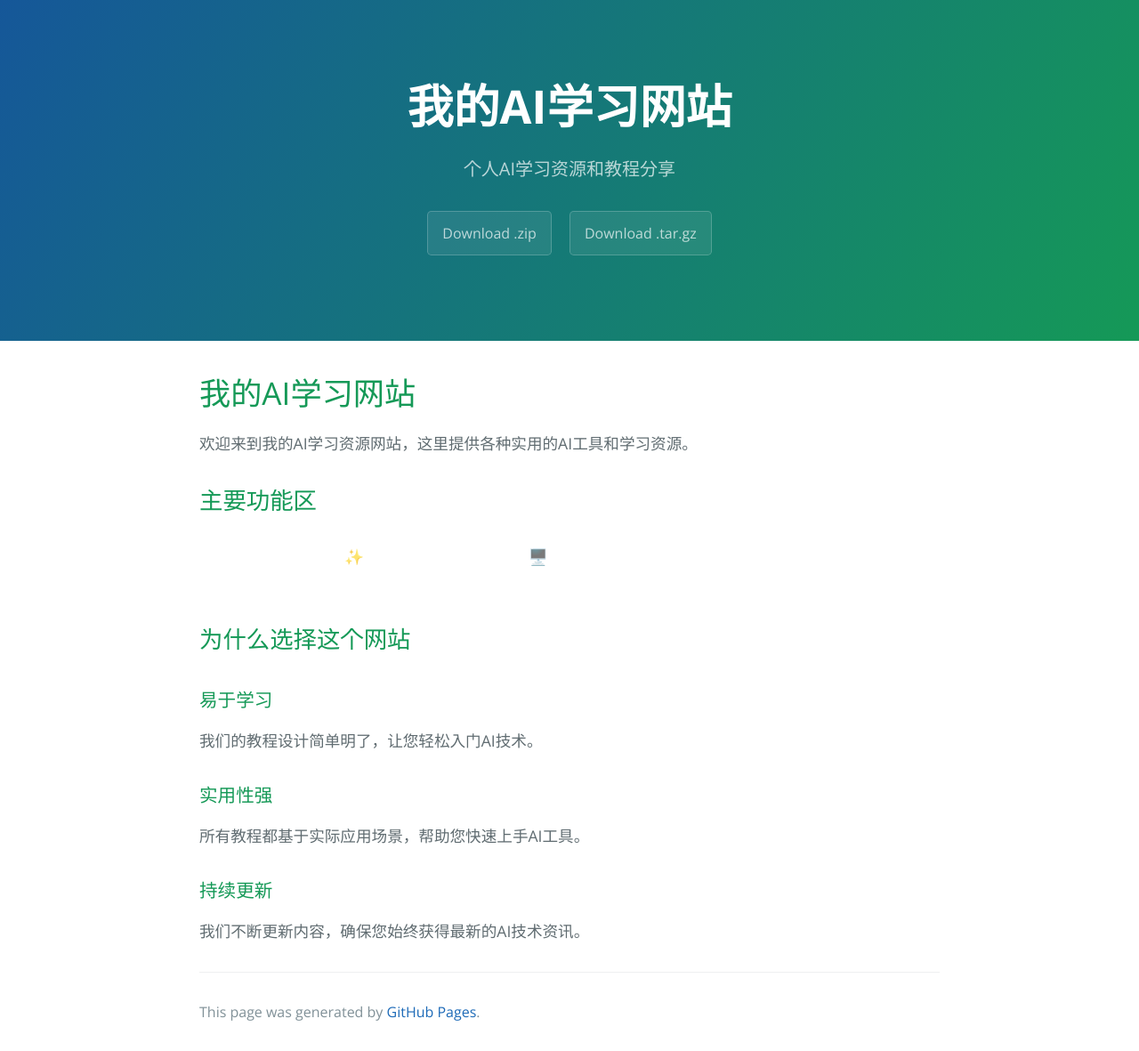
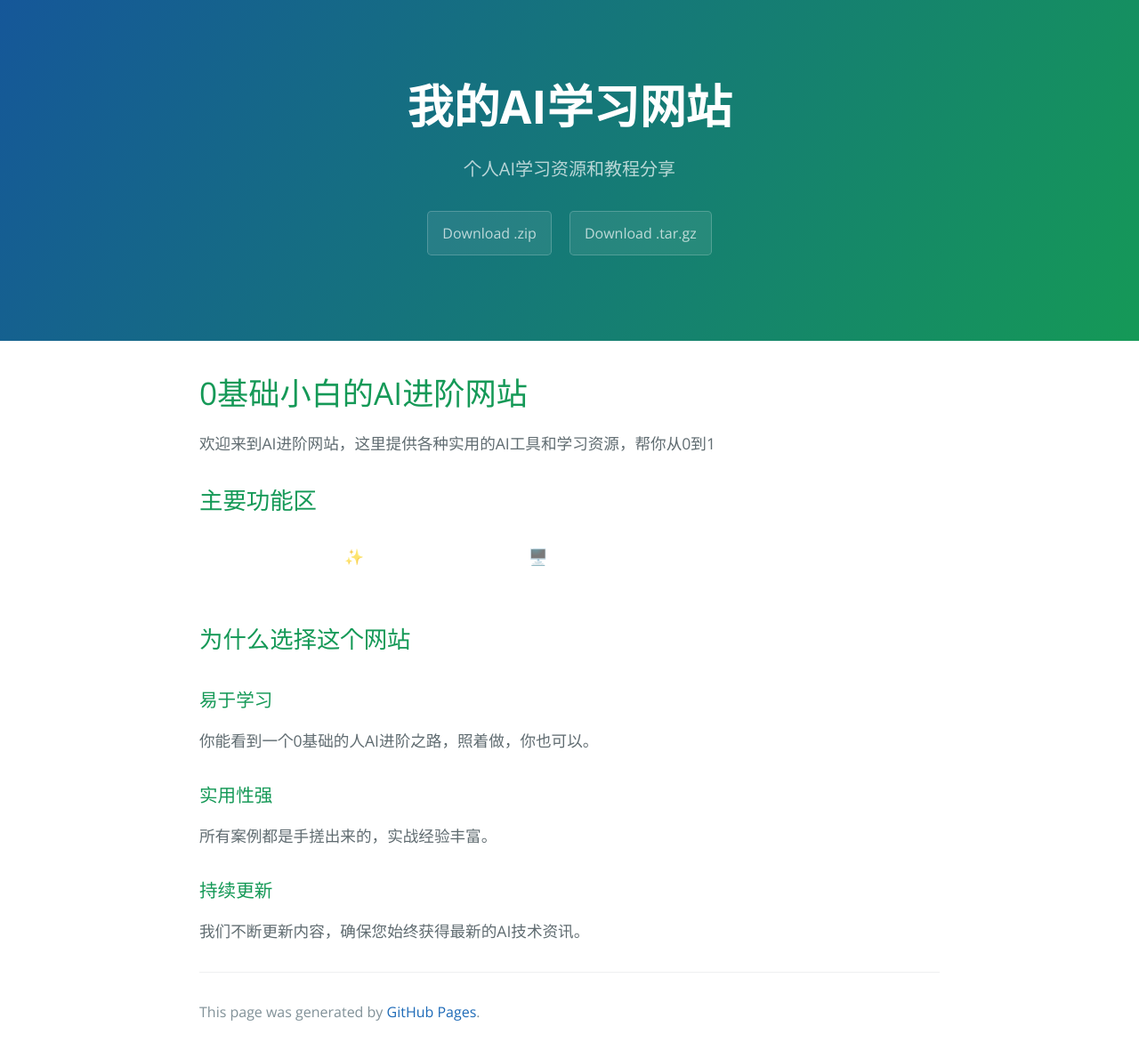
Before and after one commit to maggie1030/maggie1030.github.io, a Jekyll site: the page built from index.md, in a window 1280 px wide. Shown: the whole page at 89% size. Built offline with Jekyll 4.4.1, drawn with Linux system fonts in a browser that asks for light colours.

Commit message:
更新首页内容

```diff
--- a/index.md
+++ b/index.md
@@ -4,9 +4,9 @@ title: 我的AI学习网站
 description: 个人AI学习资源和教程分享
 ---
 
-# 我的AI学习网站
+# 0基础小白的AI进阶网站
 
-欢迎来到我的AI学习资源网站，这里提供各种实用的AI工具和学习资源。
+欢迎来到AI进阶网站，这里提供各种实用的AI工具和学习资源，帮你从0到1
 
 ## 主要功能区
 
@@ -19,10 +19,10 @@ description: 个人AI学习资源和教程分享
 ## 为什么选择这个网站
 
 ### 易于学习
-我们的教程设计简单明了，让您轻松入门AI技术。
+你能看到一个0基础的人AI进阶之路，照着做，你也可以。
 
 ### 实用性强
-所有教程都基于实际应用场景，帮助您快速上手AI工具。
+所有案例都是手搓出来的，实战经验丰富。
 
 ### 持续更新
 我们不断更新内容，确保您始终获得最新的AI技术资讯。
```
